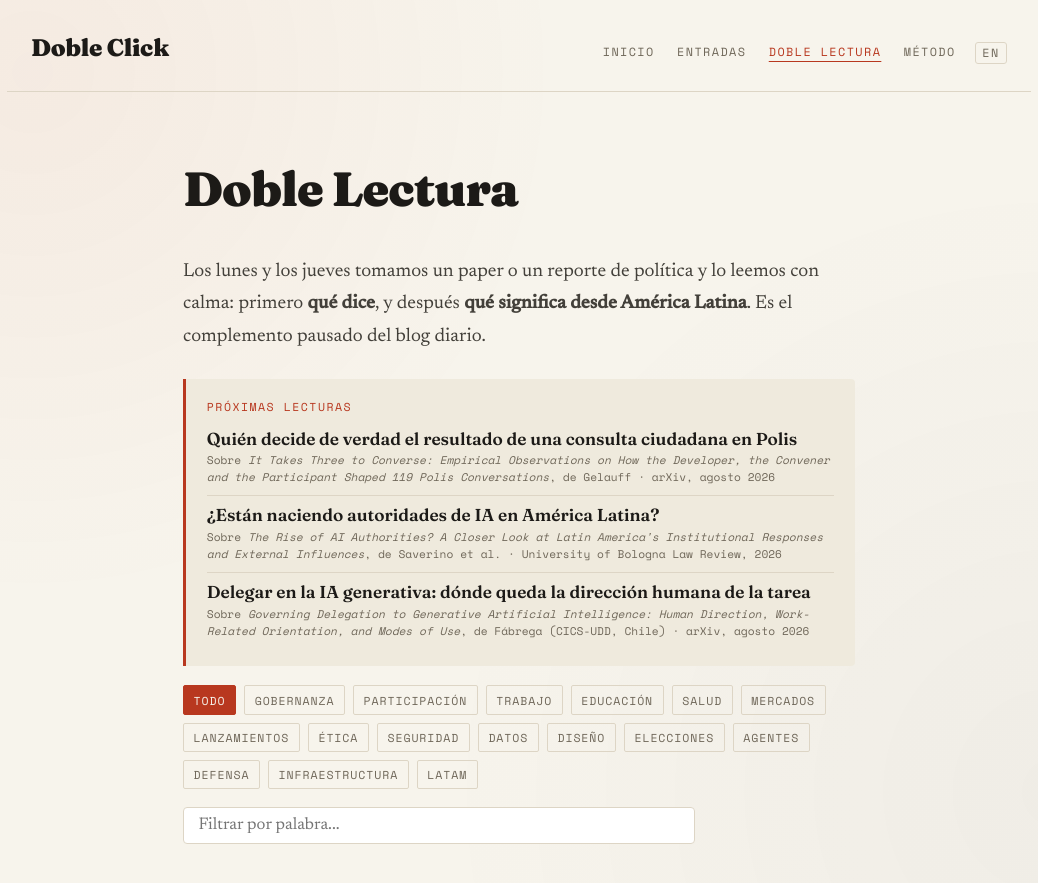
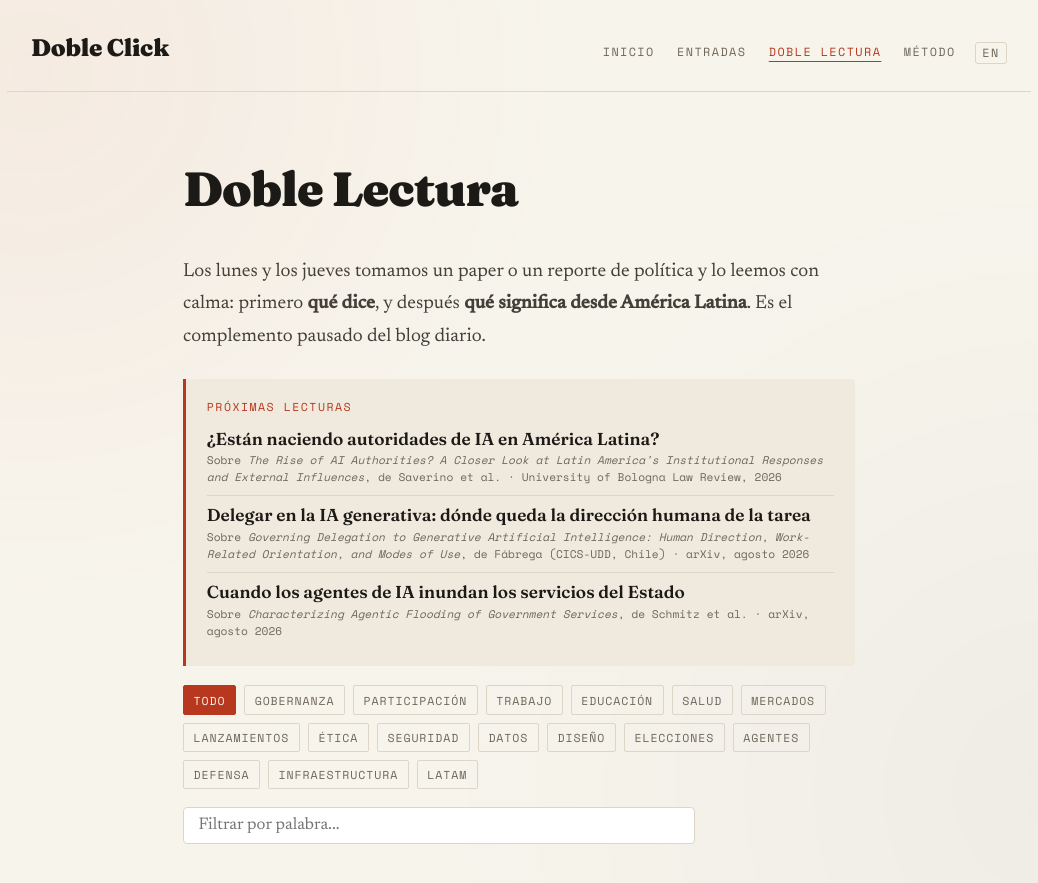
Before and after one commit to jaguridi/doble-click-blog, a Jekyll site: the page built from doble-lectura.html, in a window 1280 px wide and 900 px high. Shown: the top 883 px of the window, without its empty margins (121-1159 px from the left). Built offline with Jekyll 4.4.1, drawn with Linux system fonts in a browser that asks for light colours.

Commit message:
Próximas lecturas: actualizada tras Doble Lectura #30
Co-Authored-By: Claude Opus 5.5 <noreply@anthropic.com>
Claude-Session: https://claude.ai/code/session_019K2Xm4h2FLPf7WNzJsq8ti

```diff
--- a/_data/proximas_lecturas.yml
+++ b/_data/proximas_lecturas.yml
@@ -14,12 +14,6 @@
 # Cuando la cola queda vacía, la rutina deja la lista como `[]` y el cuadro no se muestra.
 #
 # Campos por entrada: titulo (lo que se ve grande), paper, autores, publicado, url (opc.).
-- titulo: "Quién decide de verdad el resultado de una consulta ciudadana en Polis"
-  paper: "It Takes Three to Converse: Empirical Observations on How the Developer, the Convener and the Participant Shaped 119 Polis Conversations"
-  autores: "Gelauff"
-  publicado: "arXiv, agosto 2026"
-  url: "https://arxiv.org/abs/2608.28368"
-
 - titulo: "¿Están naciendo autoridades de IA en América Latina?"
   paper: "The Rise of AI Authorities? A Closer Look at Latin America's Institutional Responses and External Influences"
   autores: "Saverino et al."
```
